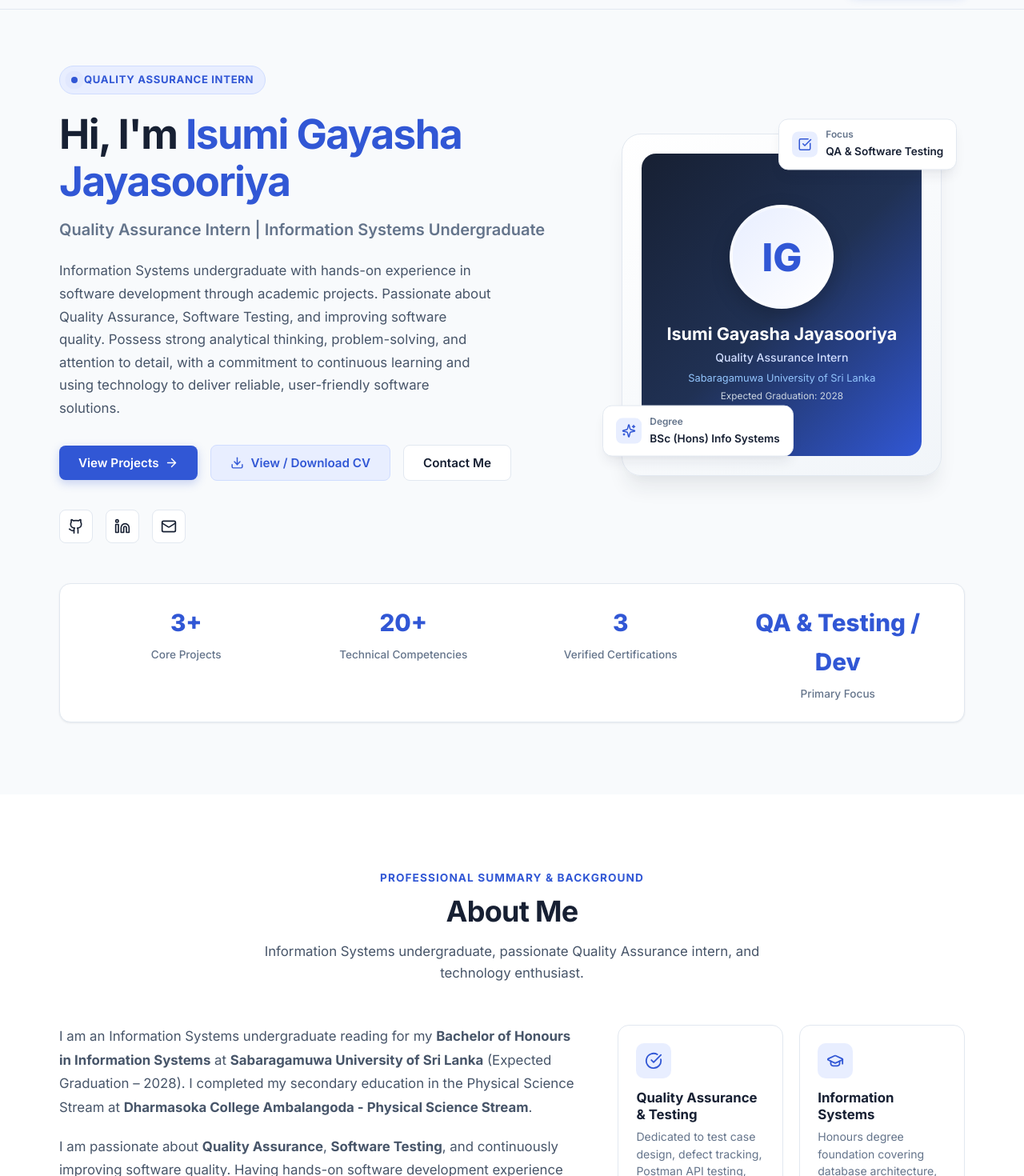
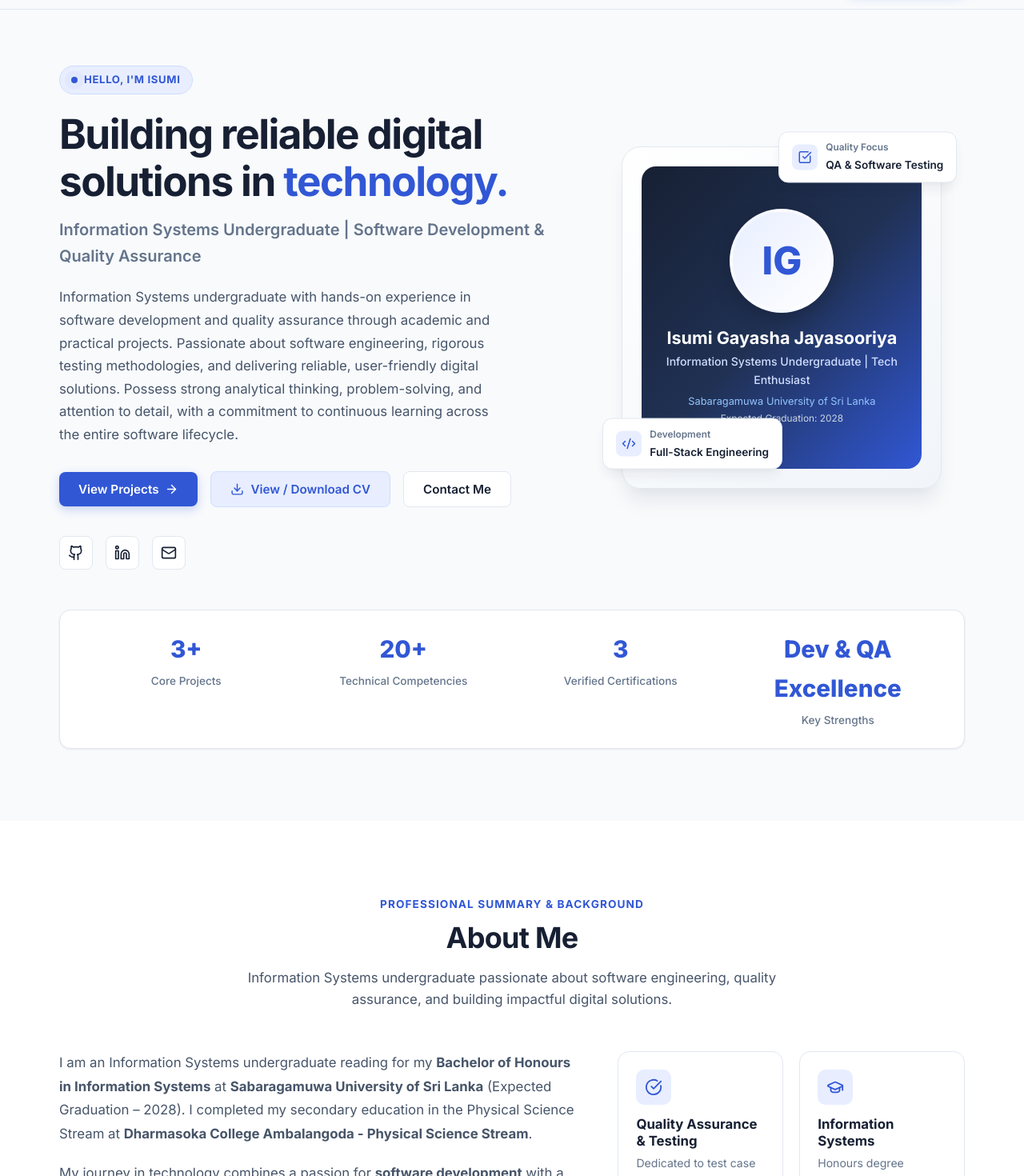
Before and after one commit to JMIG-Jayasooriya/my_portfolio, a React (Vite) app: page / in a window 1280 px wide. Shown: the part 60-1530 px from the top of the page at 80% size. Built offline with nearby package versions, Linux system fonts and the light colour scheme.

Commit message:
Adopt common versatile positioning across all paths with strong QA and Software Engineering focus

```diff
--- a/index.html
+++ b/index.html
@@ -4,7 +4,7 @@
     <meta charset="UTF-8" />
     <link rel="icon" type="image/svg+xml" href="/favicon.svg" />
     <meta name="viewport" content="width=device-width, initial-scale=1.0" />
-    <meta name="description" content="Portfolio of Isumi Gayasha Jayasooriya - Computing Undergraduate passionate about software development, technology, and building meaningful solutions." />
+    <meta name="description" content="Portfolio of Isumi Gayasha Jayasooriya - Information Systems Undergraduate passionate about software development, quality assurance, and building reliable digital solutions." />
     <title>Isumi Gayasha Jayasooriya | Portfolio</title>
     <link rel="preconnect" href="https://fonts.googleapis.com">
     <link rel="preconnect" href="https://fonts.gstatic.com" crossorigin>
--- a/src/components/CvModal.jsx
+++ b/src/components/CvModal.jsx
@@ -21,7 +21,7 @@ const CvModal = ({ isOpen, onClose }) => {
           <div>
             <span className="badge" style={{ marginBottom: '6px' }}>Curriculum Vitae</span>
             <h2 style={{ fontSize: '1.6rem', color: 'var(--text-heading)' }}>{personalInfo.name}</h2>
-            <p style={{ color: 'var(--primary)', fontWeight: 600, fontSize: '0.95rem' }}>{personalInfo.tagline}</p>
+            <p style={{ color: 'var(--primary)', fontWeight: 600, fontSize: '0.95rem' }}>{personalInfo.title}</p>
           </div>
           <button className="btn btn-primary btn-sm" onClick={handleDownload}>
             <Download size={15} />
--- a/src/components/Footer.jsx
+++ b/src/components/Footer.jsx
@@ -30,7 +30,7 @@ const Footer = () => {
               {personalInfo.shortName}<span>.</span>
             </a>
             <p style={{ color: '#94A3B8', fontSize: '0.9rem', marginTop: '6px' }}>
-              Quality Assurance Intern · Information Systems Undergraduate, SUSL
+              Information Systems Undergraduate · Sabaragamuwa University of Sri Lanka
             </p>
           </div>
 
--- a/src/data/portfolioData.js
+++ b/src/data/portfolioData.js
@@ -1,11 +1,11 @@
 export const personalInfo = {
   name: "Isumi Gayasha Jayasooriya",
   shortName: "Isumi",
-  title: "Quality Assurance Intern | Information Systems Undergraduate",
-  headline: "Aspiring Quality Assurance Engineer & Software Developer",
-  tagline: "Quality Assurance Intern",
-  bio: "Information Systems undergraduate with hands-on experience in software development through academic projects. Passionate about Quality Assurance, Software Testing, and improving software quality. Possess strong analytical thinking, problem-solving, and attention to detail, with a commitment to continuous learning and using technology to deliver reliable, user-friendly software solutions.",
-  extendedBio: "Currently reading for Bachelor of Honours in Information Systems at Sabaragamuwa University of Sri Lanka (Expected Graduation: 2028). I have completed hands-on full-stack projects using React, Spring Boot, MySQL, and AWS, and gained practical banking operations experience at People's Bank, Kekirawa. Driven by a passion for software testing, quality verification, and user-centric engineering.",
+  title: "Information Systems Undergraduate | Software Development & Quality Assurance",
+  headline: "Building my journey in technology.",
+  tagline: "Information Systems Undergraduate | Tech Enthusiast",
+  bio: "Information Systems undergraduate with hands-on experience in software development and quality assurance through academic and practical projects. Passionate about software engineering, rigorous testing methodologies, and delivering reliable, user-friendly digital solutions. Possess strong analytical thinking, problem-solving, and attention to detail, with a commitment to continuous learning across the entire software lifecycle.",
+  extendedBio: "Currently reading for Bachelor of Honours in Information Systems at Sabaragamuwa University of Sri Lanka (Expected Graduation: 2028). I have completed full-stack projects using React, Spring Boot, MySQL, and AWS, and gained practical operational experience at People's Bank, Kekirawa. Driven by a balanced passion for software engineering, quality assurance, and building reliable systems.",
   location: "Colombo, Sri Lanka",
   email: "isumigayasha20@gmail.com",
   phone: "+94 76 6375625",
@@ -17,12 +17,12 @@ export const personalInfo = {
   degree: "Bachelor of Honours in Information Systems",
   expectedGraduation: "2028",
   school: "Dharmasoka College Ambalangoda - Physical Science Stream",
-  status: "Undergraduate (Graduation: 2028)",
+  status: "Undergraduate (Class of 2028)",
   stats: [
     { label: "Core Projects", value: "3+" },
     { label: "Technical Competencies", value: "20+" },
     { label: "Verified Certifications", value: "3" },
-    { label: "Primary Focus", value: "QA & Testing / Dev" }
+    { label: "Key Strengths", value: "Dev & QA Excellence" }
   ]
 };
 
--- a/src/sections/About.jsx
+++ b/src/sections/About.jsx
@@ -10,7 +10,7 @@ const About = () => {
         <SectionTitle
           subtitle="PROFESSIONAL SUMMARY & BACKGROUND"
           title="About Me"
-          description="Information Systems undergraduate, passionate Quality Assurance intern, and technology enthusiast."
+          description="Information Systems undergraduate passionate about software engineering, quality assurance, and building impactful digital solutions."
         />
 
         <div className="about-grid">
@@ -19,10 +19,10 @@ const About = () => {
               I am an Information Systems undergraduate reading for my <strong>{personalInfo.degree}</strong> at <strong>{personalInfo.university}</strong> (Expected Graduation – {personalInfo.expectedGraduation}). I completed my secondary education in the Physical Science Stream at <strong>{personalInfo.school}</strong>.
             </p>
             <p>
-              I am passionate about <strong>Quality Assurance</strong>, <strong>Software Testing</strong>, and continuously improving software quality. Having hands-on software development experience across multi-member academic projects, I understand both the architectural development process and the testing lifecycle required to prevent defects and ensure seamless user experiences.
+              My journey in technology combines a passion for <strong>software development</strong> with a dedicated focus on <strong>Quality Assurance and software testing</strong>. Having hands-on engineering experience across full-stack academic and personal projects, I understand both how to build complex systems from scratch and how to test, inspect, and validate software to ensure high reliability, performance, and seamless user experiences.
             </p>
             <p>
-              I possess strong analytical thinking, problem-solving skills, and meticulous attention to detail, complemented by banking operations exposure at <strong>People's Bank, Kekirawa</strong>. My goal is to work alongside forward-thinking engineering teams to deliver reliable, robust, and user-friendly software solutions.
+              I possess strong analytical thinking, problem-solving skills, and meticulous attention to detail, complemented by banking operations exposure at <strong>People's Bank, Kekirawa</strong>. My goal is to collaborate with engineering and quality teams to contribute to reliable, scalable, and user-centric digital products.
             </p>
 
             <div style={{ display: 'flex', flexWrap: 'wrap', gap: '16px', marginTop: '24px' }}>
--- a/src/sections/Contact.jsx
+++ b/src/sections/Contact.jsx
@@ -55,7 +55,7 @@ const Contact = () => {
         <SectionTitle
           subtitle="GET IN TOUCH"
           title="Contact Me"
-          description="Interested in discussing a Quality Assurance internship opportunity or collaborating on projects? Reach out directly!"
+          description="Interested in discussing internship opportunities in software engineering or quality assurance, or collaborating on projects? Reach out directly!"
         />
 
         <div className="contact-grid">
@@ -63,7 +63,7 @@ const Contact = () => {
           <div className="contact-info-card">
             <h3 className="contact-info-title">Let's Connect & Collaborate</h3>
             <p className="contact-info-text">
-              I am actively seeking Quality Assurance Intern opportunities where I can apply my analytical thinking, testing fundamentals, and development knowledge to ensure top-tier software quality.
+              I am actively seeking internship opportunities across Software Engineering, Quality Assurance, and Information Systems where I can apply my development knowledge, testing fundamentals, and analytical problem-solving to build and verify dependable digital products.
             </p>
 
             <div className="contact-channels">
@@ -120,7 +120,7 @@ const Contact = () => {
 
             <div style={{ padding: '16px', backgroundColor: '#F8FAFC', borderRadius: '10px', border: '1px solid var(--border-color)' }}>
               <p style={{ fontSize: '0.85rem', color: 'var(--text-muted)' }}>
-                <strong>Immediate Status:</strong> Open for Quality Assurance Internships, Software Testing positions & Graduate Roles.
+                <strong>Immediate Status:</strong> Open for Internships in Software Engineering, Quality Assurance & Technology Solutions.
               </p>
             </div>
           </div>
@@ -193,7 +193,7 @@ const Contact = () => {
                     id="subject"
                     name="subject"
                     className="form-input"
-                    placeholder="e.g. QA Internship Opportunity / Interview Invitation"
+                    placeholder="e.g. Internship Opportunity / Interview Invitation / Project Collaboration"
                     value={formData.subject}
                     onChange={handleChange}
                   />
--- a/src/sections/Home.jsx
+++ b/src/sections/Home.jsx
@@ -1,5 +1,5 @@
 import React from 'react';
-import { ArrowRight, Download, Github, Linkedin, Mail, Sparkles, CheckSquare, Award, Terminal } from 'lucide-react';
+import { ArrowRight, Download, Github, Linkedin, Mail, Sparkles, CheckSquare, Award, Terminal, Code2 } from 'lucide-react';
 import { personalInfo } from '../data/portfolioData';
 
 const Home = ({ onOpenCvModal }) => {
@@ -24,11 +24,11 @@ const Home = ({ onOpenCvModal }) => {
           <div className="hero-content">
             <div className="hero-badge">
               <span className="hero-badge-dot"></span>
-              <span>QUALITY ASSURANCE INTERN</span>
+              <span>HELLO, I'M ISUMI</span>
             </div>
 
             <h1 className="hero-title">
-              Hi, I'm <span className="gradient-text">{personalInfo.name}</span>
+              Building reliable digital solutions in <span className="gradient-text">technology.</span>
             </h1>
 
             <p className="hero-subtitle">
@@ -110,25 +110,25 @@ const Home = ({ onOpenCvModal }) => {
                 </span>
               </div>
 
-              {/* Floating Badge 1 */}
+              {/* Floating Badge 1 - QA & Testing */}
               <div className="floating-pill floating-pill-1">
                 <div className="floating-pill-icon">
                   <CheckSquare size={18} />
                 </div>
                 <div>
-                  <div style={{ fontSize: '0.74rem', color: 'var(--text-muted)' }}>Focus</div>
+                  <div style={{ fontSize: '0.74rem', color: 'var(--text-muted)' }}>Quality Focus</div>
                   <div>QA & Software Testing</div>
                 </div>
               </div>
 
-              {/* Floating Badge 2 */}
+              {/* Floating Badge 2 - Full Stack */}
               <div className="floating-pill floating-pill-2">
                 <div className="floating-pill-icon">
-                  <Sparkles size={18} />
+                  <Code2 size={18} />
                 </div>
                 <div>
-                  <div style={{ fontSize: '0.74rem', color: 'var(--text-muted)' }}>Degree</div>
-                  <div>BSc (Hons) Info Systems</div>
+                  <div style={{ fontSize: '0.74rem', color: 'var(--text-muted)' }}>Development</div>
+                  <div>Full-Stack Engineering</div>
                 </div>
               </div>
             </div>
```
